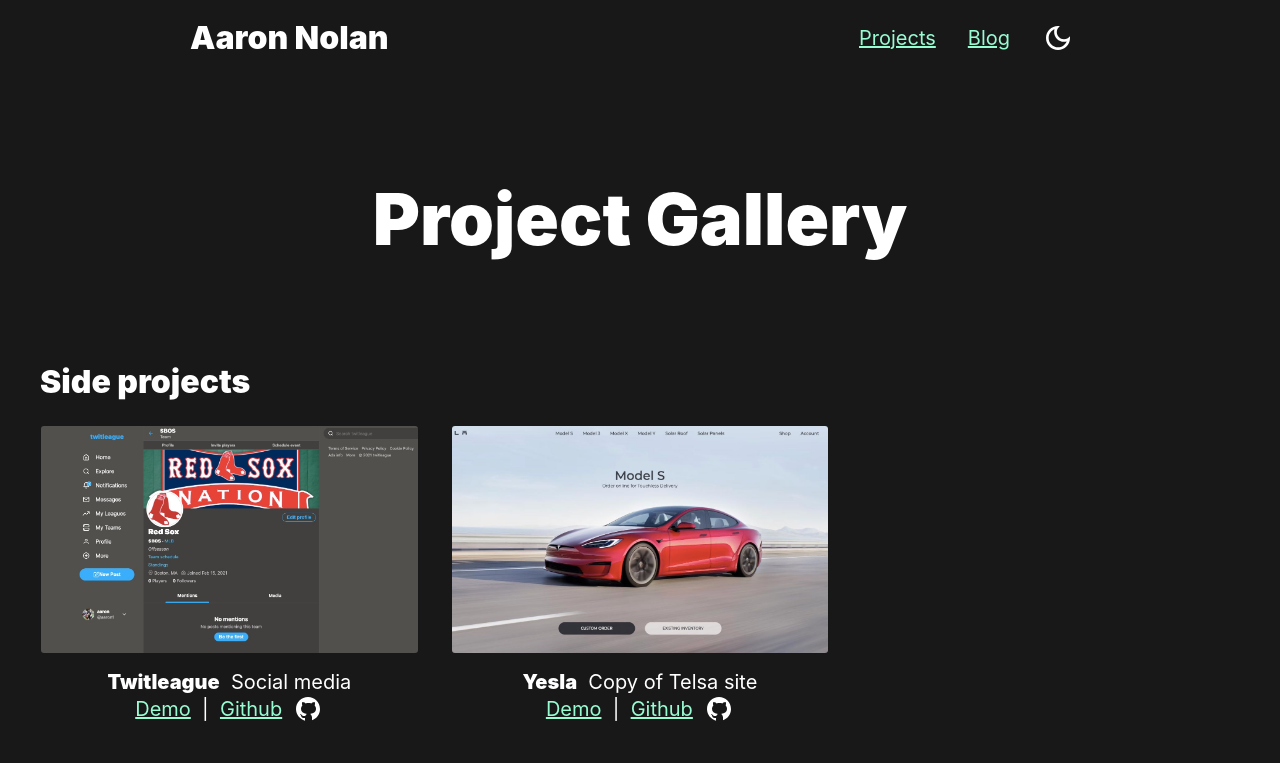
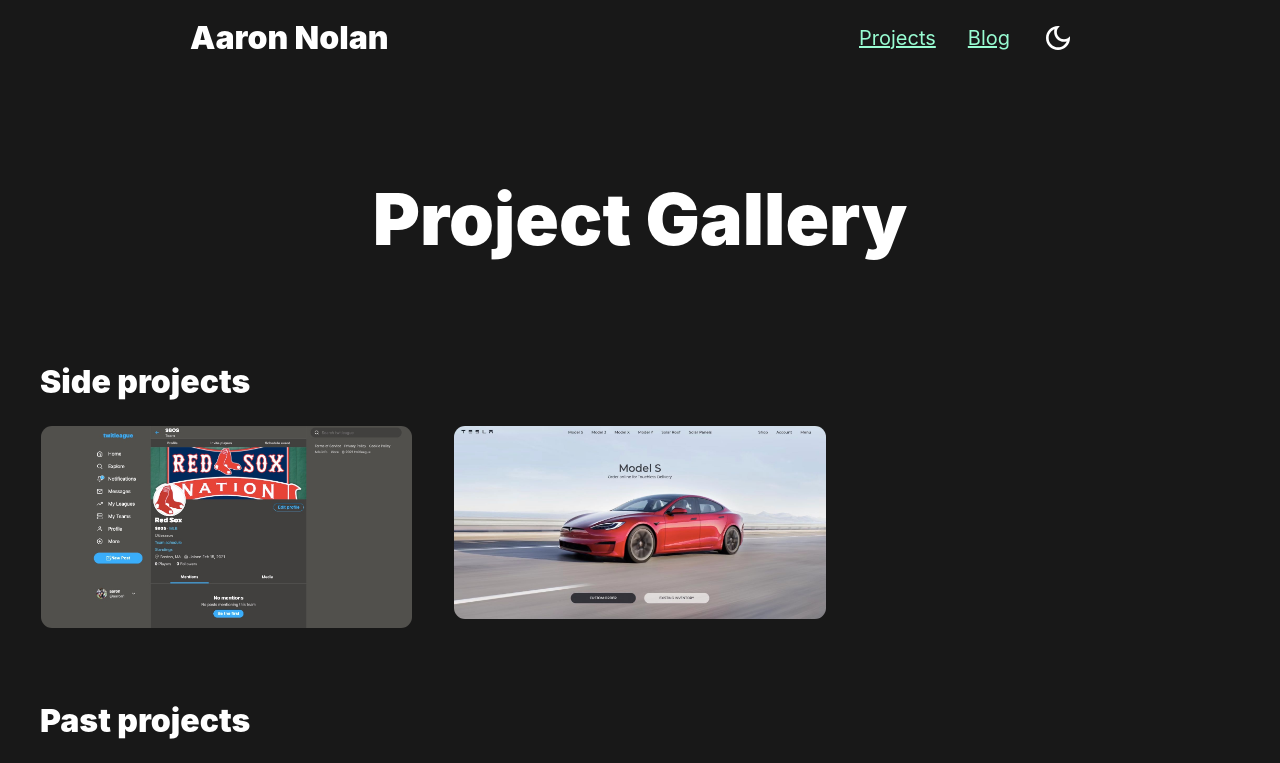
Before and after one commit to anolan23/Portfolio, a Next.js app: page /projects in a window 1280 px wide. Shown: the top 763 px of the page. Built offline with nearby package versions, Linux system fonts and the light colour scheme.

Commit message:
change to masonry grid

```diff
--- a/components/Project.js
+++ b/components/Project.js
@@ -47,10 +47,8 @@
   }
   return (
     <div className={styles['project']}>
-      <div className={styles['project__image']}>
-        <Image src={src} layout="fill" objectFit="cover" objectPosition="top" />
-      </div>
-      {renderCaption()}
+      <img className={styles['project__image']} src={src} alt="item" />
+      <label className={styles['project__label']}>{title}</label>
     </div>
   );
 }
--- a/sass/Project.module.scss
+++ b/sass/Project.module.scss
@@ -1,46 +1,37 @@
 .project {
-  display: flex;
-  flex-direction: column;
-  align-items: center;
+  position: relative;
+  margin-bottom: 4rem;
+  width: 100%;
+  overflow: hidden;
+  transition: all 0.4s;
+  &:hover {
+    & img {
+      filter: brightness(50%);
+    }
+    & label {
+      opacity: 1;
+      transform: translateY(0);
+    }
+  }
 
   &__image {
-    position: relative;
-    padding-top: 60%;
     width: 100%;
     border: 1px solid var(--color-border);
-    border-radius: 4px;
-    overflow: hidden;
+    border-radius: 1.2rem;
+    transition: all 0.4s;
   }
 
-  &__caption {
-    width: 100%;
-    display: flex;
-    flex-direction: column;
-    align-items: center;
-    text-align: center;
-    margin-top: 1.6rem;
-    font-size: 2rem;
-
-    &__text {
-      display: flex;
-      justify-content: center;
-      flex-wrap: wrap;
-
-      &__title {
-        font-size: inherit;
-        font-weight: 900;
-      }
-      &__description {
-        font-size: inherit;
-      }
-    }
-
-    &__links {
-      display: flex;
-      align-items: center;
-      &__ &__demo {
-      }
-    }
+  &__label {
+    position: absolute;
+    bottom: 3.2rem;
+    left: 2.4rem;
+    color: white;
+    font-size: 1.8rem;
+    font-weight: 700;
+    opacity: 0;
+    transition: all 0.4s;
+    transform: translateY(100%);
+    cursor: pointer;
   }
 
   &__icon {
--- a/sass/pages/Projects.module.scss
+++ b/sass/pages/Projects.module.scss
@@ -16,17 +16,11 @@
         margin-bottom: 2.4rem;
       }
       &__grid {
-        display: grid;
-        grid-template-columns: 1fr 1fr 1fr;
-        gap: 3.2rem;
-        @media only screen and (max-width: 1100px) {
-          grid-template-columns: 1fr 1fr;
-          gap: 6.4rem;
-        }
-        @media only screen and (max-width: 600px) {
-          grid-template-columns: 1fr;
-          row-gap: 6.4rem;
-        }
+        column-count: 3;
+        column-width: 250px;
+        column-gap: 4rem;
+        width: 100%;
+        margin: auto;
       }
     }
   }
```
